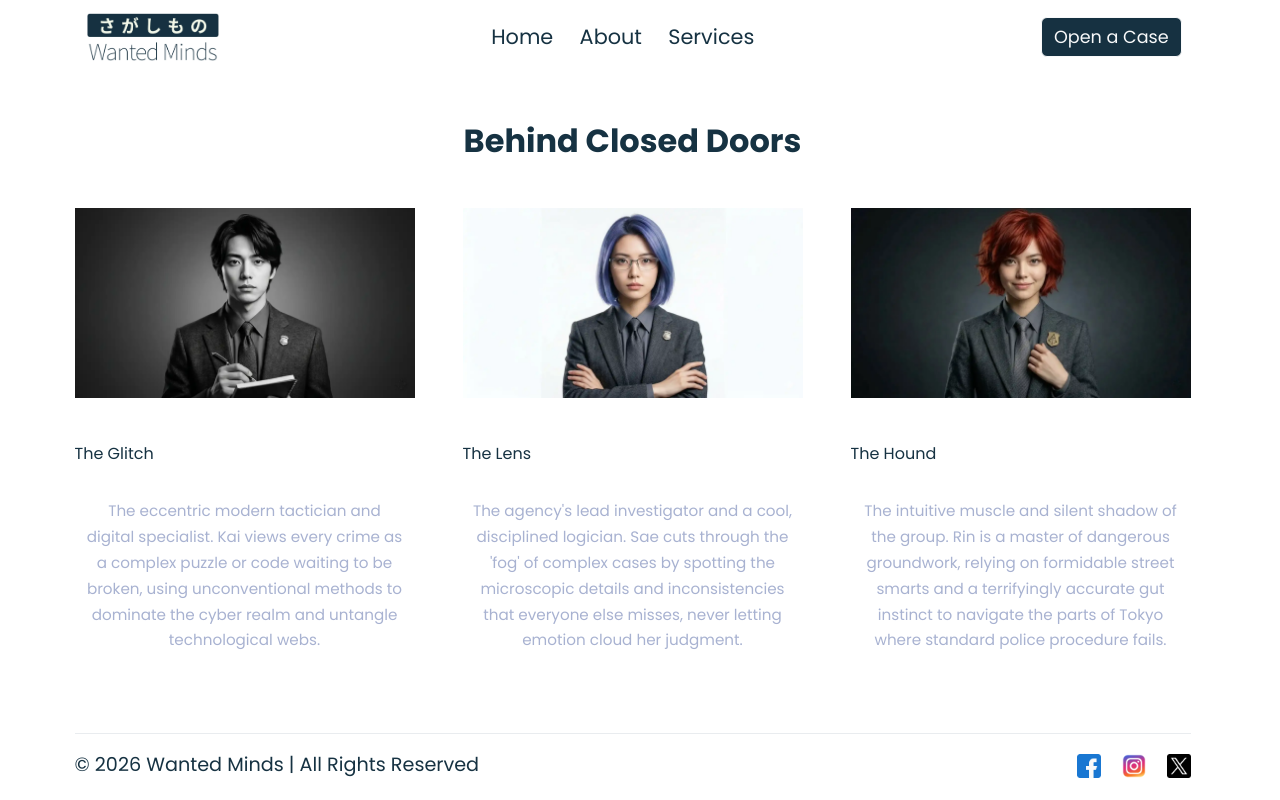
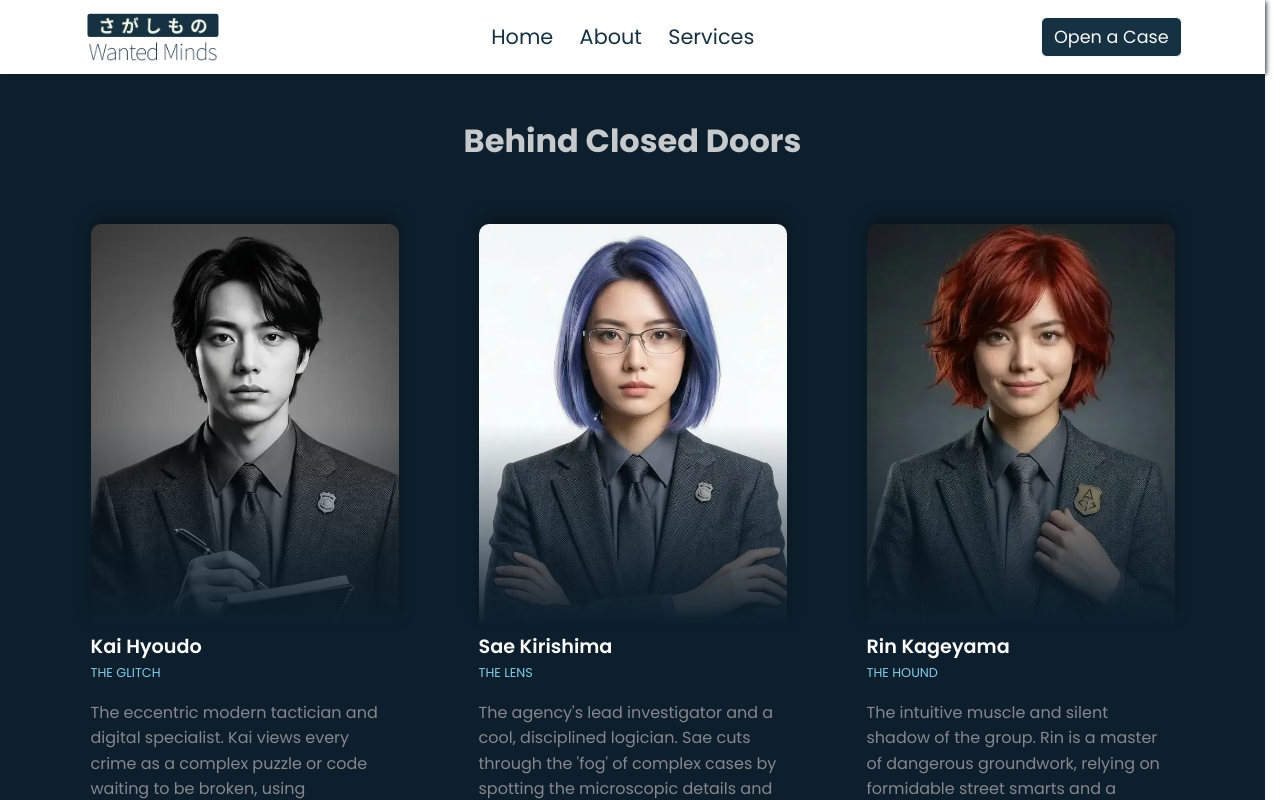
Before and after one commit to deyperfect/Wanted-Minds, a React (Vite) app in the folder client/: page /team in a window 1280 px wide. Shown: the top 800 px of the page. Built offline with nearby package versions, Linux system fonts and the light colour scheme.

Commit message:
style: add styling to about component

```diff
--- a/client/src/style.css
+++ b/client/src/style.css
@@ -81,6 +81,7 @@ html body {
   top: 0;
   background-color: var(--white);
   z-index: 1000;
+  box-shadow: 1px 0.5px 5px #0d1f2d;
 }
 
 .brand-logo {
@@ -265,6 +266,7 @@ section {
 }
 
 .service-title,
+.testimonial-title,
 #services h3 {
   background: var(--spectrum-gradient);
   -webkit-background-clip: text;
@@ -300,114 +302,7 @@ section {
   margin: 0 auto;
 }
 
-/* TEAM */
 
-#team h2 {
-  margin-bottom: 2.5rem;
-  text-align: center;
-  font-weight: bold;
-}
-
-#card1,
-#card2,
-#card3 {
-  background: linear-gradient(
-    135deg,
-    rgba(20, 24, 36, 0.95) 0%,
-    rgba(10, 14, 26, 0.98) 100%
-  );
-  border: 1px solid rgba(196, 30, 58, 0.2);
-  border-radius: 20px;
-  padding: 2rem 1.5rem;
-  height: 100%;
-  display: flex;
-  flex-direction: column;
-  transition: all 0.4s ease;
-  box-shadow: 0 8px 32px rgba(0, 0, 0, 0.3);
-  position: relative;
-  overflow: hidden;
-}
-
-#card1:hover,
-#card2:hover,
-#card3:hover {
-  transform: translateY(-8px);
-  border-color: rgba(196, 30, 58, 0.5);
-  box-shadow:
-    0 12px 48px rgba(196, 30, 58, 0.2),
-    0 0 60px rgba(196, 30, 58, 0.1);
-}
-
-/* Accent line at top */
-#card1::before,
-#card2::before,
-#card3::before {
-  content: "";
-  position: absolute;
-  top: 0;
-  left: 0;
-  width: 100%;
-  height: 3px;
-  background: linear-gradient(90deg, var(--accent-red), var(--accent-gold));
-}
-
-.detectives .icon {
-  display: block;
-  margin: 1rem auto 1.5rem auto;
-  max-width: 200px;
-  width: 200px;
-  height: 200px;
-  object-fit: cover;
-  border-radius: 50%;
-  border: 3px solid rgba(209, 202, 203, 0.3);
-  box-shadow: 0 0 30px rgba(126, 123, 124, 0.2);
-  transition: all 0.3s ease;
-}
-
-#card1:hover .icon {
-  border-color: rgba(213, 203, 205, 0.6);
-  box-shadow: 0 0 40px rgba(213, 203, 205, 0.4);
-  transform: scale(1.05);
-}
-
-#card2:hover .icon {
-  border-color: rgba(68, 56, 145, 0.6);
-  box-shadow: 0 0 40px rgba(36, 11, 193, 0.4);
-  transform: scale(1.05);
-}
-
-#card3:hover .icon {
-  border-color: rgba(193, 106, 120, 0.6);
-  box-shadow: 0 0 40px rgba(196, 30, 58, 0.4);
-  transform: scale(1.05);
-}
-
-.eng-name {
-  font-weight: 700;
-  font-size: 1.5rem;
-  margin-bottom: 0.25rem;
-  margin-top: 0;
-  text-align: center;
-  color: #ffffff;
-  letter-spacing: -0.02em;
-}
-
-.jp-name {
-  font-size: 1rem;
-  color: #d4af37;
-  margin-bottom: 1.5rem;
-  text-align: center;
-  font-weight: 500;
-}
-
-.desc {
-  flex-grow: 1;
-  padding: 1rem 0.5rem;
-  color: #a8b2d1;
-  line-height: 1.7;
-  text-align: center;
-  font-size: 0.95rem;
-}
 
 /* --- CONTACT --- */
 #contact {
@@ -643,6 +538,170 @@ footer span {
   color: white;
 }
 
+
+
+
+/* ABOUT PAGE */
+
+/* Inspiration Component */
+#inspiration-content {
+  display: flex;
+  flex-direction: column;
+}
+
+#inspiration-content h2 {
+  text-transform: uppercase;
+  font-family: "Quicksand";
+  background-color: #0d1f2d;
+}
+
+#inspiration-img img{
+  width: 100%;
+  height: 100%;
+  border-radius: 8px;
+  display: block;
+  filter: grayscale(100%);
+
+}
+
+/* TEAM */
+
+#team {
+  background-color: #0d1f2d;
+}
+
+#team h2 {
+  margin-bottom: 2.5rem;
+  text-align: center;
+  font-weight: bold;
+  color: #c7cacd;
+}
+
+#team-card {
+  padding: 1rem;
+  height: 100%;
+}
+
+.image-holder {
+  height: 400px;
+  position: relative;
+}
+
+.image-holder img{
+  height: 100%;
+  border-radius: 10px 10px 0 0;
+  object-fit: cover;
+  display: block;
+  box-shadow: 0 -8px 16px rgba(0, 0, 0, 0.3);
+}
+
+.image-holder::after {
+  content: '';
+  position: absolute;
+  bottom: 0;
+  left: 0;
+  width: 100%;
+  height: 50%;
+  background: linear-gradient(to top, #0d1f2d, rgba(13, 31, 45, 0));
+}
+
+
+#detective-details {
+  margin-top: 0.5rem;
+}
+
+#detective-details .eng-name {
+  margin: 0;
+  color: white;
+  font-weight: 600;
+  font-size: 1.2rem;
+}
+#detective-details .alias {
+  text-transform: uppercase;
+  font-size: 0.8rem;
+  color: #80cae9;
+}
+
+#team-card .desc {
+  color: #86868f;
+}
+
+/* Testimonial Component */
+#testimonial-card {
+  background-color: rgba(0, 0, 0, 1);
+  border: 0.5px solid rgba(255, 255, 255, 0.35);
+  padding: 1.5rem 3rem;
+  border-radius: 10px;
+  box-shadow: 0px 0px 20px rgba(0, 0, 0, 0.8);
+  height: 100%;
+  margin: 0;
+  display: flex;
+  flex-direction: column;
+  justify-content: space-around;
+}
+
+#testimonial-content {
+  display: flex;
+  flex-direction: column;
+}
+
+#testimonials h2 {
+  margin-bottom: 2.5rem;
+  text-align: center;
+  font-weight: bold;
+}
+
+#testimonial-card {
+  transition: transform 0.5s ease;
+}
+
+#testimonial-card:hover {
+  transform: scale(1.05);
+  border: 2px solid #0d1f2d;
+  border-radius: 15px;
+}
+
+.testimonial-icon {
+  width: 50px;
+  height: 50px;
+}
+
+
+.testimonial-author {
+  background: var(--spectrum-gradient);
+  -webkit-background-clip: text;
+  background-clip: text;
+  -webkit-text-fill-color: transparent;
+  font-weight: 600;
+  text-align: center;
+  font-size: 1.2rem;
+  margin-bottom: 0.2rem;
+}
+
+.testimonial-avatar {
+  width: 50px;
+  height: 50px;
+  background-color: #18181b;
+  border-radius: 50%;
+  margin-bottom: 1rem;
+  color: #80cae9;
+  display: flex;
+  justify-content: center;
+  align-items: center;
+}
+
+
+.testimonial-location, .location-icon {
+  color: #52525b;
+}
+
+.testimonial-quote {
+  margin-top: 1rem;
+  color: #e4e4e7;
+}
+
+
+
 /* --- MEDIA QUERIES --- */
 @media screen and (min-width: 768px) {
   #hero {
@@ -663,9 +722,6 @@ footer span {
   #hero h1 {
     font-size: 2.7rem;
   }
-
-
-
 
   .navbar .custom-toggler {
     margin-right: 2.5em;
@@ -730,6 +786,17 @@ footer span {
     white-space: normal;
   }
 
+  .blockquote p {
+    font-size: 3rem;
+    font-weight: 900;
+    line-height: 1.2;
+  }
+
+  .inspiration-text {
+    border-left: 3px solid #0d1f2d;
+    padding: 0 1rem;
+  }
+
   #hero .row {
     width: 100%;
     margin: 0 !important;
```
